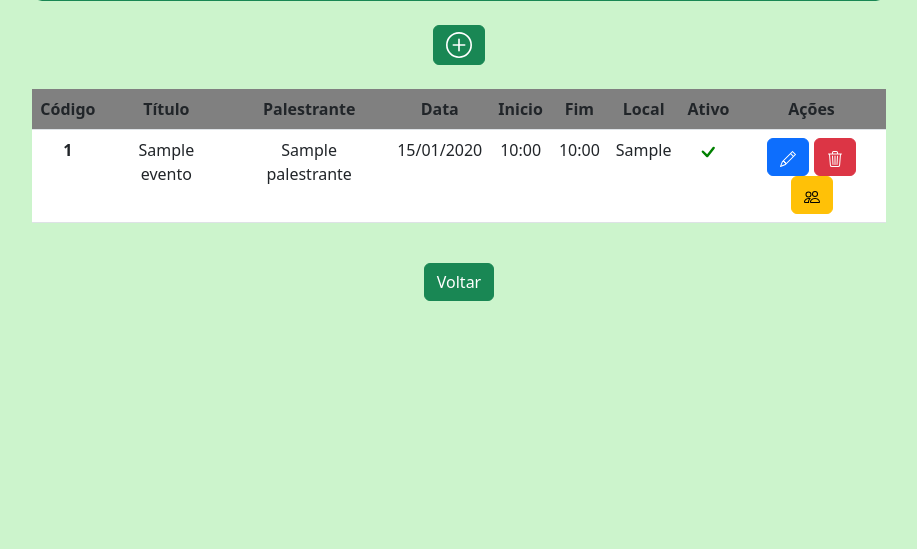
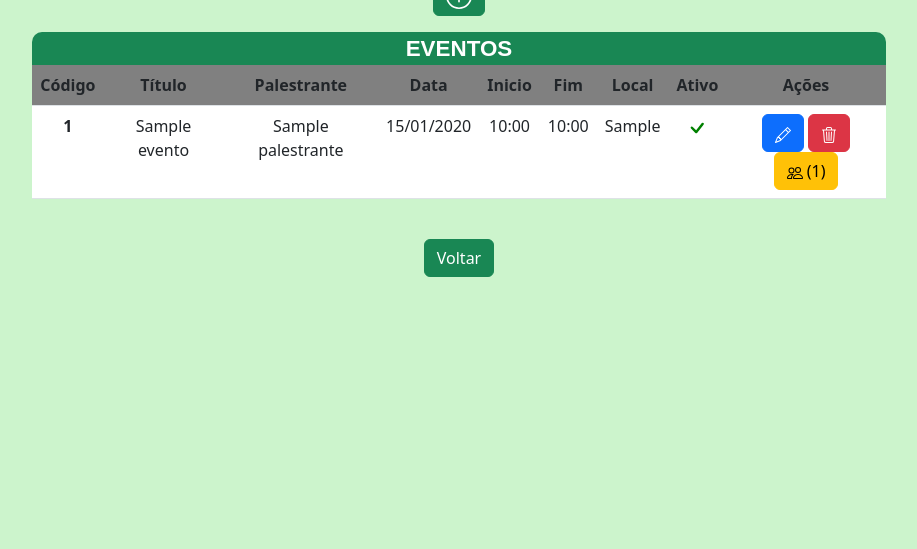
Before and after one commit to claudioroveri/XELand, a Django app: page /Evento/ in a window 1280 px wide. Shown: the part 147-696 px from the top of the page, without its empty margins (181-1098 px from the left). Run offline with Django 4.2, Linux system fonts and the light colour scheme; tables that the repository leaves empty hold one stand-in row (values such as "Sample post").

Commit message:
Otimizacao de listagens

```diff
--- a/project/app/static/css/estilo.css
+++ b/project/app/static/css/estilo.css
@@ -8,7 +8,7 @@ body {
     font-weight: bold;
     font-size: 1.4em;
     font-family: Arial, Helvetica, sans-serif;
-    border-radius: 10px;
+    border-radius: 10px 10px 0px 0px;
 }
 
 .titulo2 {
--- a/project/app/templates/listaEvento.html
+++ b/project/app/templates/listaEvento.html
@@ -20,9 +20,7 @@
                 {% endif %}
             </div>
         </div>-->
-        <div class="col-8 m-auto pt-2 pb-2 text-center">
-            <div class="titulo bg-success">EVENTOS</div>
-        </div>
+
 
         <div class="col-8 m-auto pt-3 pb-2 text-center">
             <a href="/cadastro/Evento/" class="btn btn-success">
@@ -33,7 +31,11 @@
             </a>
         </div>
 
-        <div class="col-8 m-auto pt-3 pb-2 text-center">
+        <div class="col-8 m-auto pt-2  text-center">
+            <div class="titulo bg-success">EVENTOS</div>
+        </div>
+
+        <div class="col-8 m-auto pb-2 text-center">
             <table class="table"  style="background-color:white">
                 <thead class="thead-dark" style="background-color:gray">
                     <tr>
@@ -52,7 +54,7 @@
                     {% for item in lista %}
                     <tr>
                         <th>{{item.id}}</th>
-                        <td>{{item.titulo}}</td>
+                        <td>{{item.titulo}} </td>
                         <td>{{item.palestrante.nome}}</td>
                         <td>{{item.data|date:"d/m/Y"}}</td>
                         <td>{{item.horario_inicio|date:"H:i"}}</td>
@@ -95,6 +97,7 @@
                                 <svg xmlns="http://www.w3.org/2000/svg" width="16" height="16" fill="currentColor" class="bi bi-people" viewBox="0 0 16 16">
                                     <path d="M15 14s1 0 1-1-1-4-5-4-5 3-5 4 1 1 1 1h8Zm-7.978-1A.261.261 0 0 1 7 12.996c.001-.264.167-1.03.76-1.72C8.312 10.629 9.282 10 11 10c1.717 0 2.687.63 3.24 1.276.593.69.758 1.457.76 1.72l-.008.002a.274.274 0 0 1-.014.002H7.022ZM11 7a2 2 0 1 0 0-4 2 2 0 0 0 0 4Zm3-2a3 3 0 1 1-6 0 3 3 0 0 1 6 0ZM6.936 9.28a5.88 5.88 0 0 0-1.23-.247A7.35 7.35 0 0 0 5 9c-4 0-5 3-5 4 0 .667.333 1 1 1h4.216A2.238 2.238 0 0 1 5 13c0-1.01.377-2.042 1.09-2.904.243-.294.526-.569.846-.816ZM4.92 10A5.493 5.493 0 0 0 4 13H1c0-.26.164-1.03.76-1.724.545-.636 1.492-1.256 3.16-1.275ZM1.5 5.5a3 3 0 1 1 6 0 3 3 0 0 1-6 0Zm3-2a2 2 0 1 0 0 4 2 2 0 0 0 0-4Z"/>
                                 </svg>
+                                ({{item.inscrito_set.count}})
                             </a>
                         </td>
                     </tr>
--- a/project/app/templates/listaInscrito.html
+++ b/project/app/templates/listaInscrito.html
@@ -20,11 +20,11 @@
                 {% endif %}
             </div>
         </div>-->
-        <div class="col-8 m-auto pt-2 pb-2 text-center">
+        <div class="col-8 m-auto pt-3  text-center">
             <div class="bg-success titulo">INSCRITOS ({{evento.titulo}})</div>
         </div>
 
-        <div class="col-8 m-auto pt-3 pb-2 text-center" >
+        <div class="col-8 m-auto  pb-2 text-center" >
             <table class="table" style="background-color:white">
                 <thead class="thead-dark" style="background-color:gray">
                     <tr>
--- a/project/app/templates/menu.html
+++ b/project/app/templates/menu.html
@@ -7,7 +7,7 @@
         aria-controls="navbarNav" aria-expanded="false" aria-label="Toggle navigation">
         <span class="navbar-toggler-icon"></span>
     </button>
-    <div class="collapse navbar-collapse" id="navbarNav">
+    <div class="collapse navbar-collapse col-10" id="navbarNav">
         <ul class="navbar-nav">
             <li class="nav-item active">
                 <a class="nav-link" href="/" style="padding-right:20px;color:white">Home </a>
@@ -25,6 +25,15 @@
                 <a class="nav-link" href="/Palestrante/" tabindex="-1" aria-disabled="true"
                     style="color:white">Palestrantes</a>
             </li>
+
         </ul>
     </div>
+    <div class="collapse navbar-collapse" id="navbarNav" style="float:left;">
+        <ul class="navbar-nav">
+        <li class="nav-item">
+            <a class="nav-link" href="/" tabindex="-1" aria-disabled="true"
+                style="color:white">Login</a>
+        </li>
+    </ul>
+    </div>
 </nav>
```
Also changed, not shown: project/app/templates/listaLocal.html (+6 -4 lines), project/app/templates/listaPalestrante.html (+6 -4 lines).
